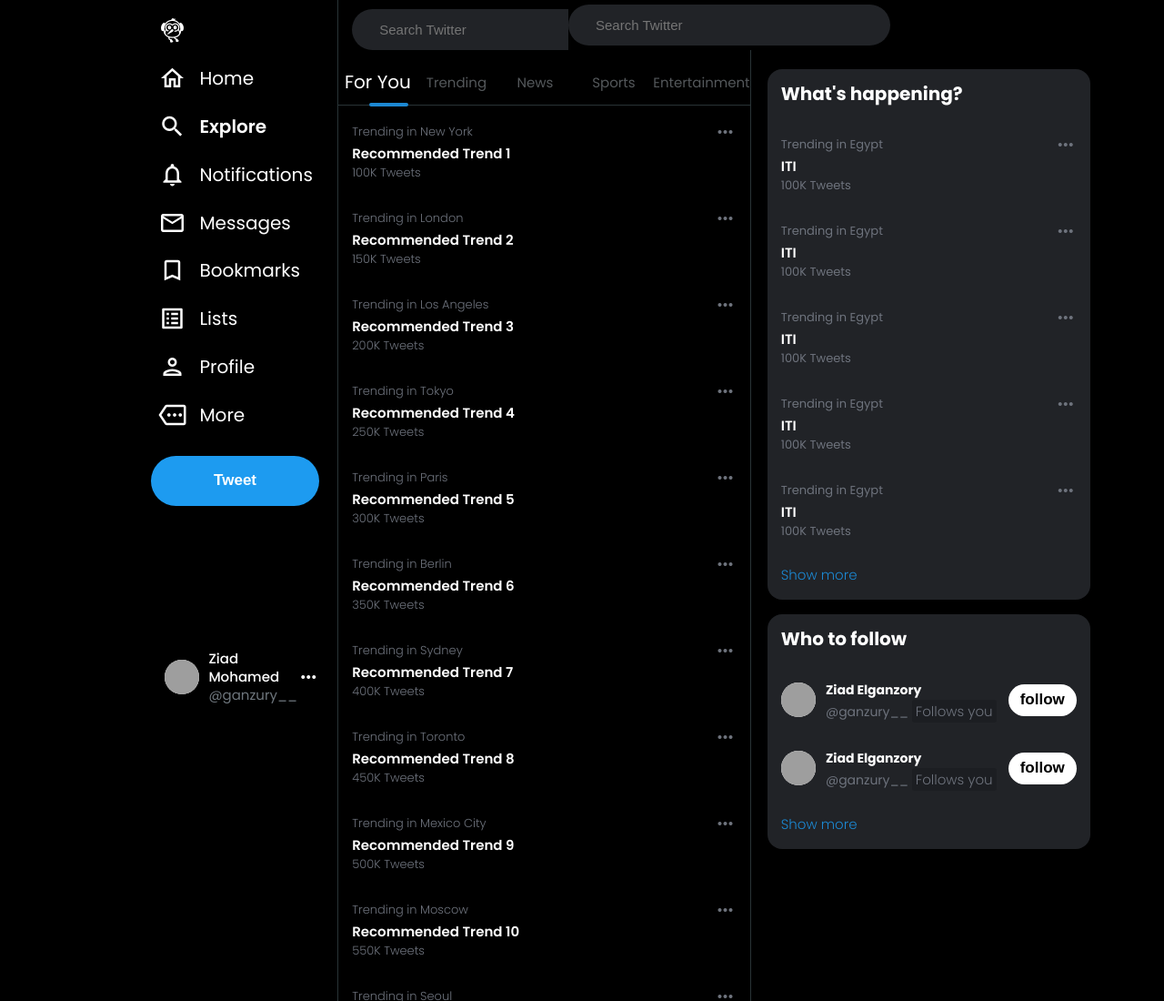
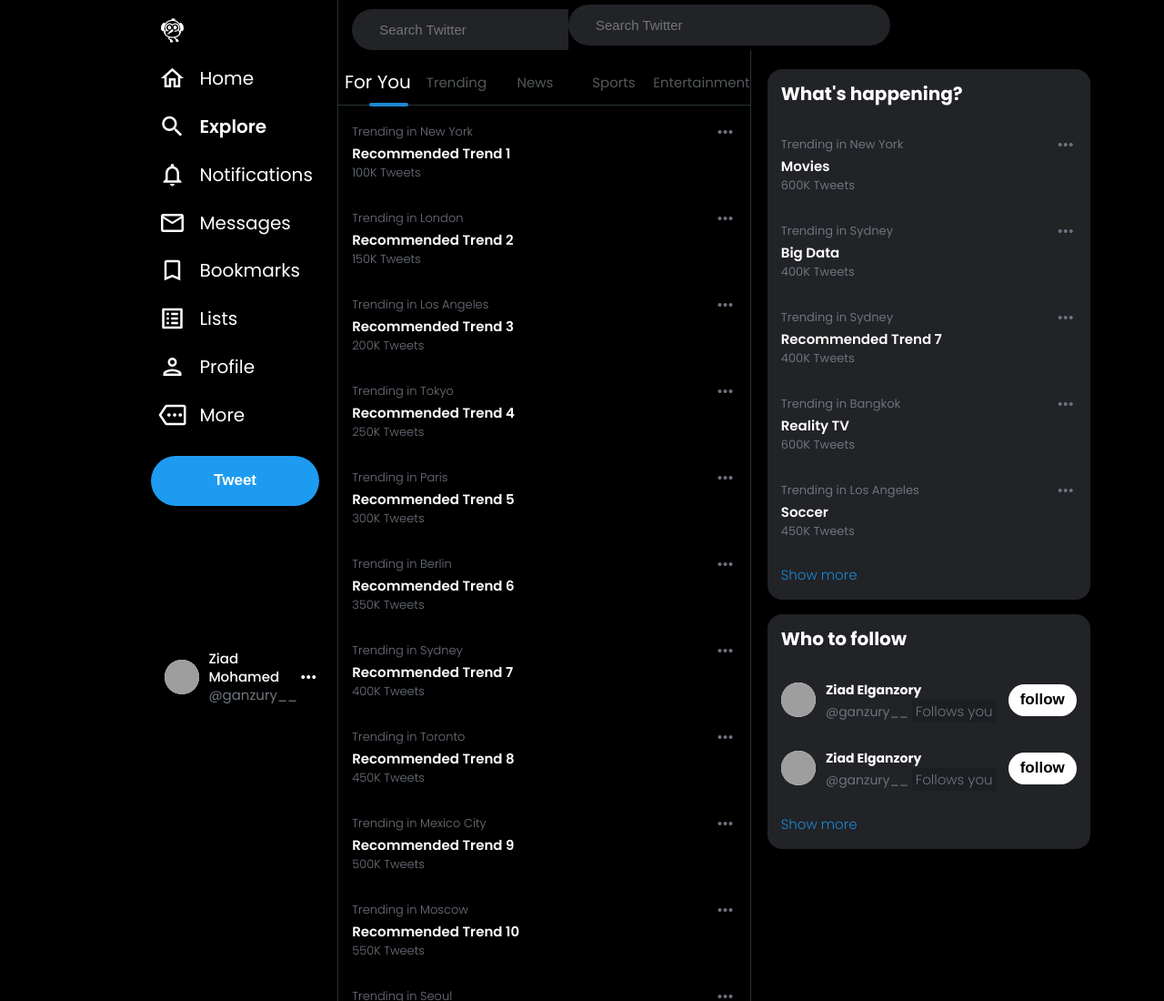
Before and after one commit to Ziad-Elganzory/Twitter-Clone-Laravel, a plain HTML site: page pages/explore.html in a window 1280 px wide. Shown: the top 1100 px of the page at 91% size. Drawn offline with Linux system fonts and the light colour scheme; grey boxes are pictures that could not be loaded.

Commit message:
Side Trend Dynamic

```diff
--- a/pages/explore.html
+++ b/pages/explore.html
@@ -102,46 +102,7 @@
               <h1 class="h1-title">What's happening?</h1>
               <!-- Trending Items -->
               <div class="trends">
-                <div class="trending-item">
-                  <div class="item-category">
-                    <span>Trending in Egypt</span>
-                    <i class="material-icons-outlined"> more_horiz </i>
-                  </div>
-                  <p>ITI</p>
-                  <span>100K Tweets</span>
-                </div>
-                <div class="trending-item">
-                  <div class="item-category">
-                    <span>Trending in Egypt</span>
-                    <i class="material-icons-outlined"> more_horiz </i>
-                  </div>
-                  <p>ITI</p>
-                  <span>100K Tweets</span>
-                </div>
-                <div class="trending-item">
-                  <div class="item-category">
-                    <span>Trending in Egypt</span>
-                    <i class="material-icons-outlined"> more_horiz </i>
-                  </div>
-                  <p>ITI</p>
-                  <span>100K Tweets</span>
-                </div>
-                <div class="trending-item">
-                  <div class="item-category">
-                    <span>Trending in Egypt</span>
-                    <i class="material-icons-outlined"> more_horiz </i>
-                  </div>
-                  <p>ITI</p>
-                  <span>100K Tweets</span>
-                </div>
-                <div class="trending-item">
-                  <div class="item-category">
-                    <span>Trending in Egypt</span>
-                    <i class="material-icons-outlined"> more_horiz </i>
-                  </div>
-                  <p>ITI</p>
-                  <span>100K Tweets</span>
-                </div>
+                <!-- Side Trends Are Here -->
               </div>
               <a href="#" class="show-more">Show more</a>
               <!-- End Of Trending Items -->
--- a/scripts/explore.js
+++ b/scripts/explore.js
@@ -48,4 +48,50 @@ document.addEventListener('DOMContentLoaded', function() {
           console.error('Error fetching data:', error);
       });
   }
+
+  Promise.all([
+    fetchAndSelectRandomTrend('For You'),
+    fetchAndSelectRandomTrend('Trending'),
+    fetchAndSelectRandomTrend('News'),
+    fetchAndSelectRandomTrend('Sports'),
+    fetchAndSelectRandomTrend('Entertainment')
+])
+.then(results => {
+    const trendsDiv = document.querySelector('.trends');
+    results.forEach(trend => {
+        // Create HTML elements for each trend
+        const trendingItem = document.createElement('div');
+        trendingItem.classList.add('trending-item');
+        const category = document.createElement('div');
+        category.classList.add('item-category');
+        category.innerHTML = `
+            <span>Trending in ${trend.trend_location}</span>
+            <i class="material-icons-outlined">more_horiz</i>
+        `;
+        const trendName = document.createElement('p');
+        trendName.textContent = trend.trend_name;
+        const tweetCount = document.createElement('span');
+        tweetCount.textContent = `${trend.post_count} Tweets`;
+
+        // Append elements to the parent div
+        trendingItem.appendChild(category);
+        trendingItem.appendChild(trendName);
+        trendingItem.appendChild(tweetCount);
+        trendsDiv.appendChild(trendingItem);
+    });
+})
+.catch(error => {
+    console.error('Error fetching data:', error);
 });
+
+function fetchAndSelectRandomTrend(category) {
+    // Fetch data for the specified category
+    return fetch(`../json/explore.json`)
+        .then(response => response.json())
+        .then(data => {
+            // Select a random trend from the data
+            const randomIndex = Math.floor(Math.random() * data.length);
+            return data[randomIndex];
+        });
+}
+});
```
